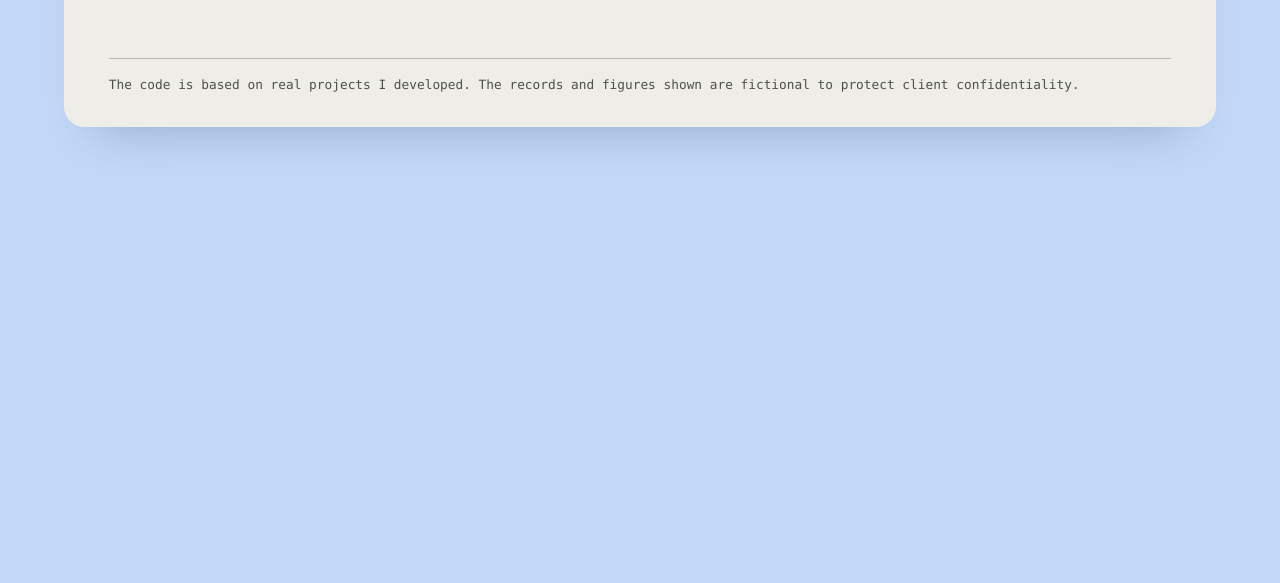
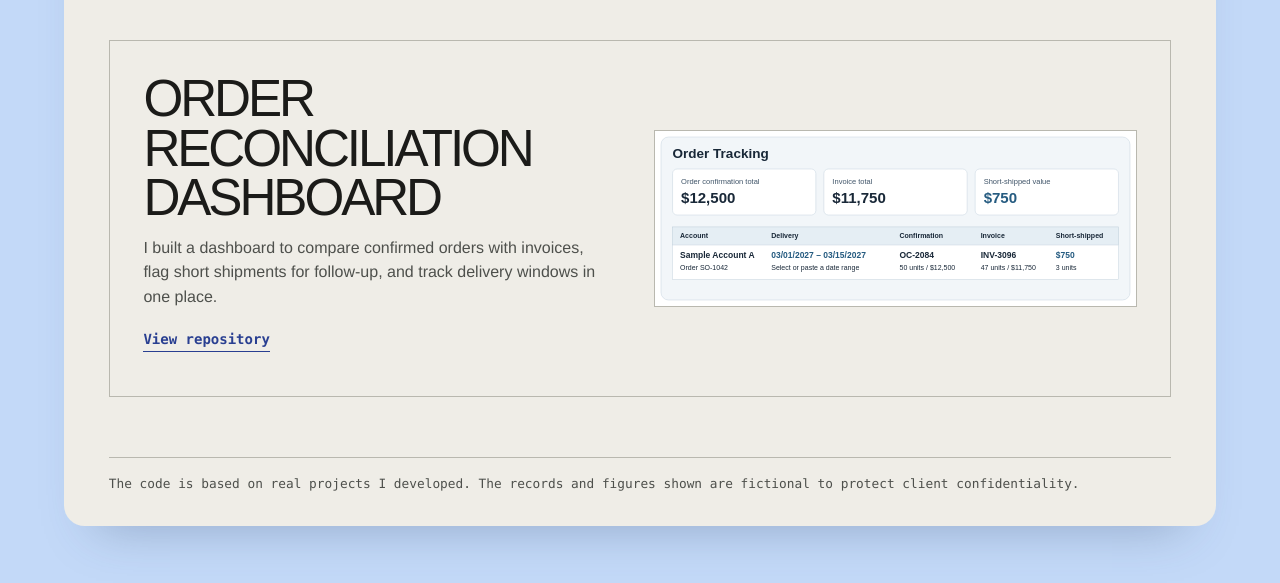
Before and after one commit to aaatanasi/systems-portfolio, a plain HTML site: page index.html in a window 1280 px wide. Shown: the part 2481-3064 px from the top of the page. Before the commit the page ends 2685 px from the top, so only its background shows below. Drawn offline with Linux system fonts and the light colour scheme.

Commit message:
Add Order Reconciliation Dashboard to portfolio

```diff
--- a/index.html
+++ b/index.html
@@ -92,6 +92,14 @@ main p,.formats li > span{font-family:Helvetica,Arial,sans-serif}
       <a href="https://aaatanasi.github.io/utm-link-creator/preview.png?v=2" aria-label="Open full-size UTM Link Creator preview"><img src="https://aaatanasi.github.io/utm-link-creator/preview.png?v=2" alt="UTM Link Creator form filled with an example brand, season and catalog, with a tagged URL ready to copy." loading="lazy"></a>
     </figure>
   </section>
+  <section class="prospect outreach" id="order-reconciliation-dashboard" aria-labelledby="reconciliation-title">
+    <div><h2 id="reconciliation-title">Order Reconciliation Dashboard</h2>
+    <p>I built a dashboard to compare confirmed orders with invoices, flag short shipments for follow-up, and track delivery windows in one place.</p>
+    <a class="project-link" href="https://github.com/aaatanasi/systems-portfolio/blob/main/order-reconciliation-dashboard.md"><span>View repository</span></a></div>
+    <figure class="outreach-preview sheet-preview">
+      <a href="order-reconciliation.svg" aria-label="Open full-size order reconciliation dashboard preview"><img src="order-reconciliation.svg" width="960" height="350" alt="Order tracking view comparing a confirmed order and an invoice, highlighting a $750 difference and showing a single delivery date range." loading="lazy"></a>
+    </figure>
+  </section>
 </main>
 <footer class="frame closing"><p>The code is based on real projects I developed. The records and figures shown are fictional to protect client confidentiality.</p></footer>
 </body>
```
Also changed, not shown: order-reconciliation.svg (added), 1 other file.
